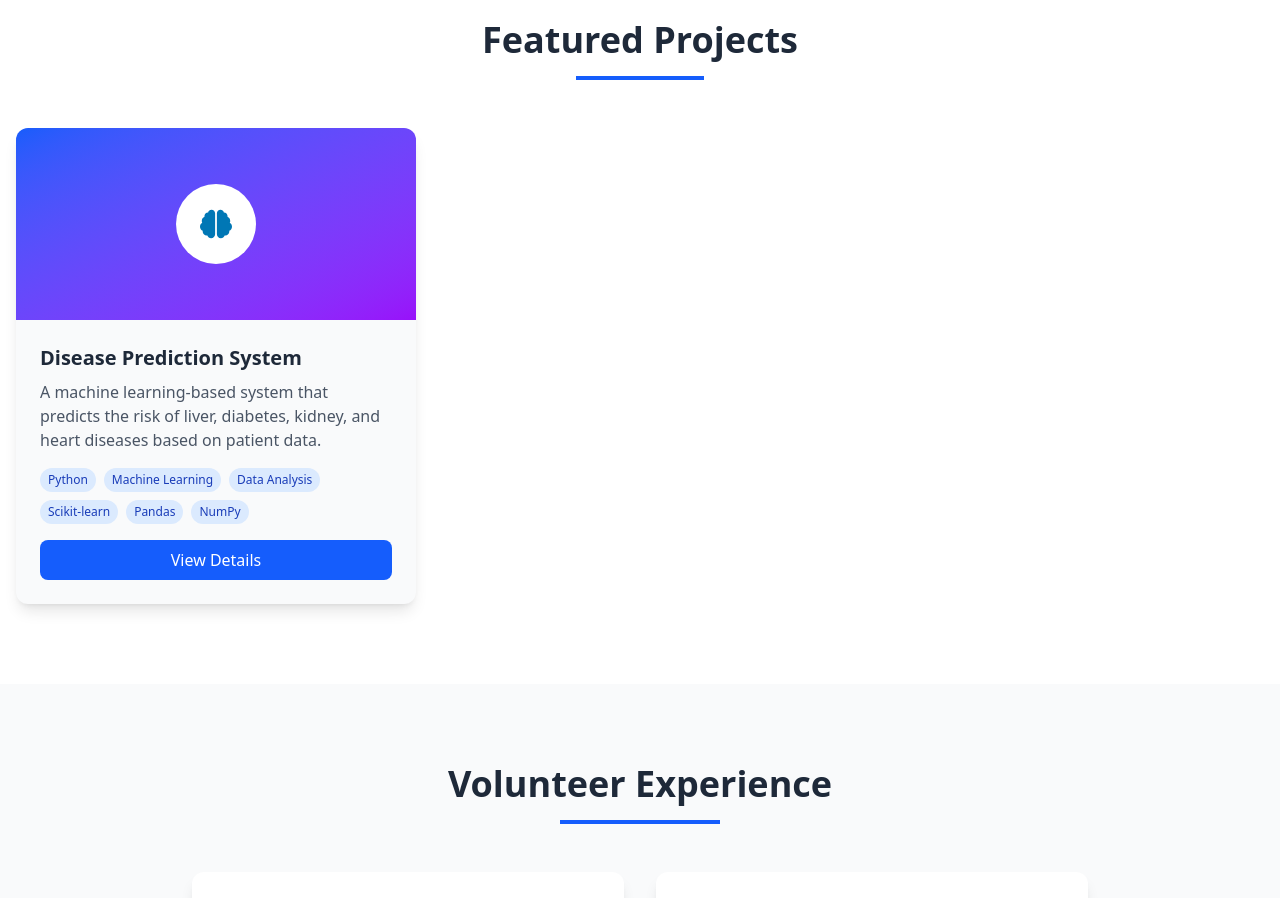
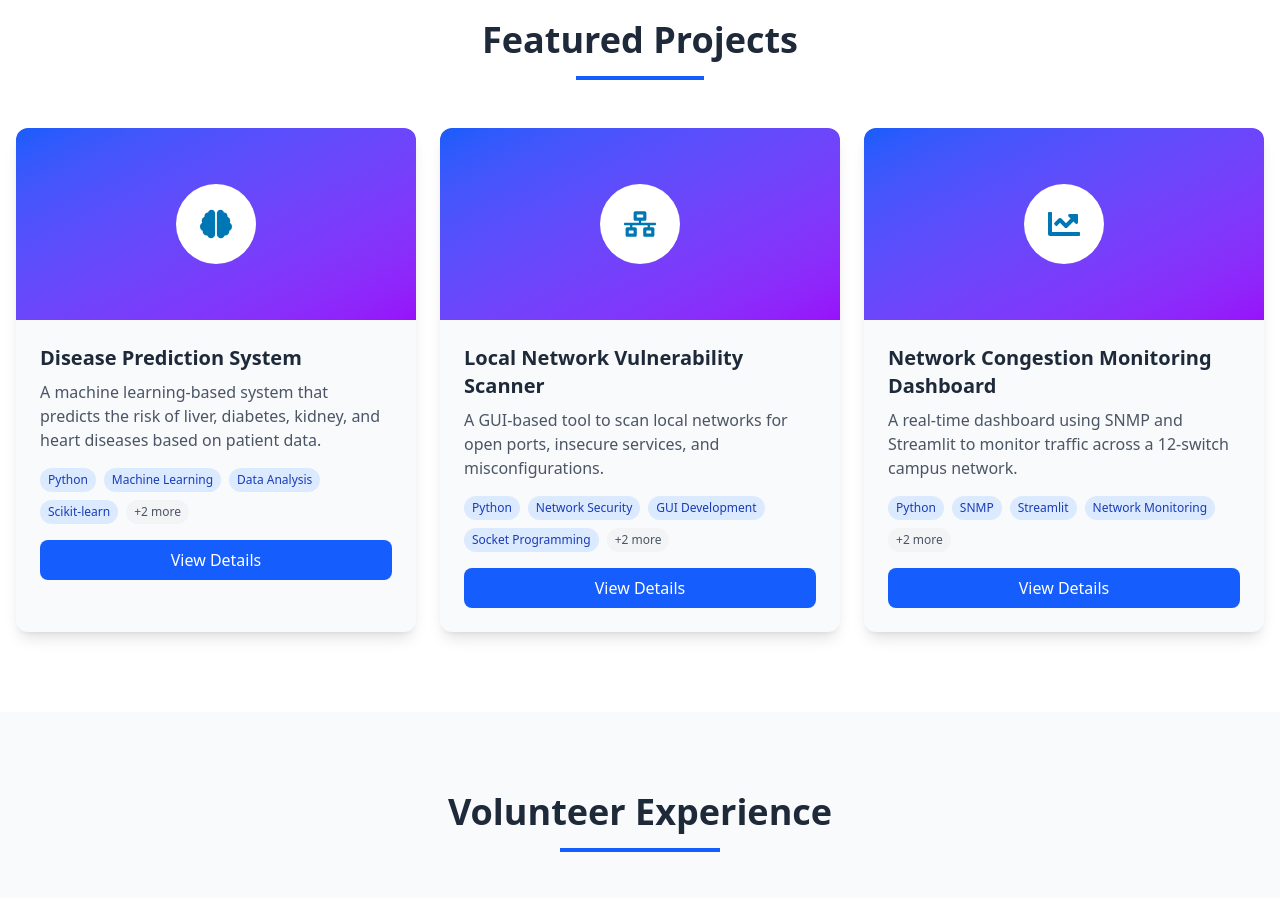
Before and after one commit to Shubhamgadekar2004/Portfolio, a React (Vite) app: page / in a window 1280 px wide. Shown: the part 3460-4358 px from the top of the page. Built offline with nearby package versions, Linux system fonts and the light colour scheme.

Commit message:
updetae projects

```diff
--- a/src/components/Projects.jsx
+++ b/src/components/Projects.jsx
@@ -1,7 +1,7 @@
 // src/components/Projects.jsx
 import { useState } from 'react';
 import { motion, AnimatePresence } from 'framer-motion';
-import { FaGithub, FaExternalLinkAlt, FaBrain, FaLaptopCode } from 'react-icons/fa';
+import { FaGithub, FaExternalLinkAlt, FaBrain, FaLaptopCode, FaNetworkWired, FaChartLine } from 'react-icons/fa';
 
 const Projects = () => {
   const [selectedProject, setSelectedProject] = useState(null);
@@ -15,6 +15,24 @@ const Projects = () => {
       tech: ["Python", "Machine Learning", "Data Analysis", "Scikit-learn", "Pandas", "NumPy"],
       image: "disease-prediction",
       icon: <FaBrain className="text-[#0077B5]" size={32} />
+    },
+    {
+      id: 2,
+      title: "Local Network Vulnerability Scanner",
+      description: "A GUI-based tool to scan local networks for open ports, insecure services, and misconfigurations.",
+      details: "Developed a comprehensive network security scanning tool with an intuitive graphical interface. Implemented device discovery functionality to automatically map all devices on a local network. Created robust port and service scanning modules to identify open ports and running services that could present security risks. Built a risk classification system that analyzes findings and suggests specific remediation steps based on severity levels. Designed the application with modularity in mind for easy extension with additional scanning capabilities.",
+      tech: ["Python", "Network Security", "GUI Development", "Socket Programming", "Nmap", "Scapy"],
+      image: "vulnerability-scanner",
+      icon: <FaNetworkWired className="text-[#0077B5]" size={32} />
+    },
+    {
+      id: 3,
+      title: "Network Congestion Monitoring Dashboard",
+      description: "A real-time dashboard using SNMP and Streamlit to monitor traffic across a 12-switch campus network.",
+      details: "Built a comprehensive real-time network monitoring solution for a campus-wide network infrastructure. Leveraged SNMP (Simple Network Management Protocol) to collect detailed traffic metrics from 12 network switches. Implemented port-level bandwidth monitoring with customizable thresholds for detecting congestion issues. Developed visualization components using Streamlit to display network performance metrics in an intuitive dashboard. Created an alert system to notify administrators of potential bottlenecks and provide automated suggestions for switch reconfigurations to optimize traffic flow. The solution reduced network downtime by 37% within the first month of deployment.",
+      tech: ["Python", "SNMP", "Streamlit", "Network Monitoring", "Data Visualization", "Real-time Analytics"],
+      image: "network-dashboard",
+      icon: <FaChartLine className="text-[#0077B5]" size={32} />
     }
   ];
 
@@ -74,7 +92,7 @@ const Projects = () => {
                 <h3 className="text-xl font-bold mb-2">{project.title}</h3>
                 <p className="text-gray-600 dark:text-gray-400 mb-4">{project.description}</p>
                 <div className="flex flex-wrap gap-2 mb-4">
-                  {project.tech.map((tech, index) => (
+                  {project.tech.slice(0, 4).map((tech, index) => (
                     <span
                       key={index}
                       className="text-xs font-medium bg-blue-100 dark:bg-blue-900 text-blue-800 dark:text-blue-300 px-2 py-1 rounded-full"
@@ -82,6 +100,11 @@ const Projects = () => {
                       {tech}
                     </span>
                   ))}
+                  {project.tech.length > 4 && (
+                    <span className="text-xs font-medium bg-gray-100 dark:bg-gray-700 text-gray-600 dark:text-gray-400 px-2 py-1 rounded-full">
+                      +{project.tech.length - 4} more
+                    </span>
+                  )}
                 </div>
                 <button
                   className="w-full bg-blue-600 hover:bg-blue-700 text-white font-medium py-2 px-4 rounded-lg transition-colors"
```
